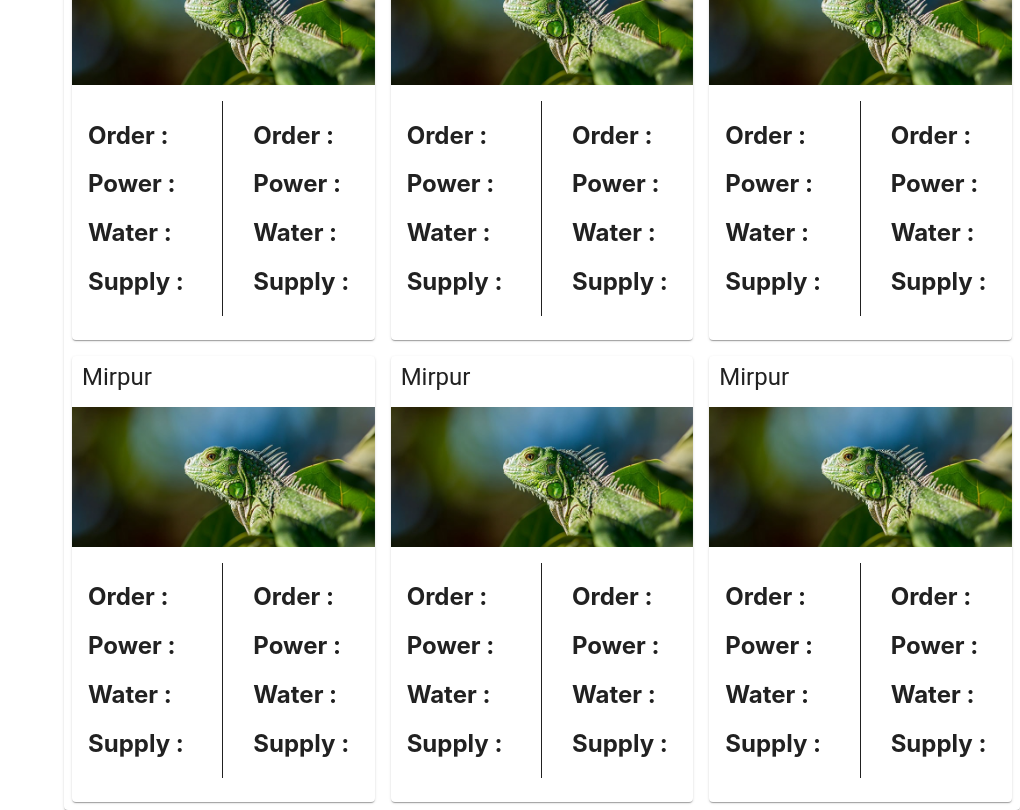
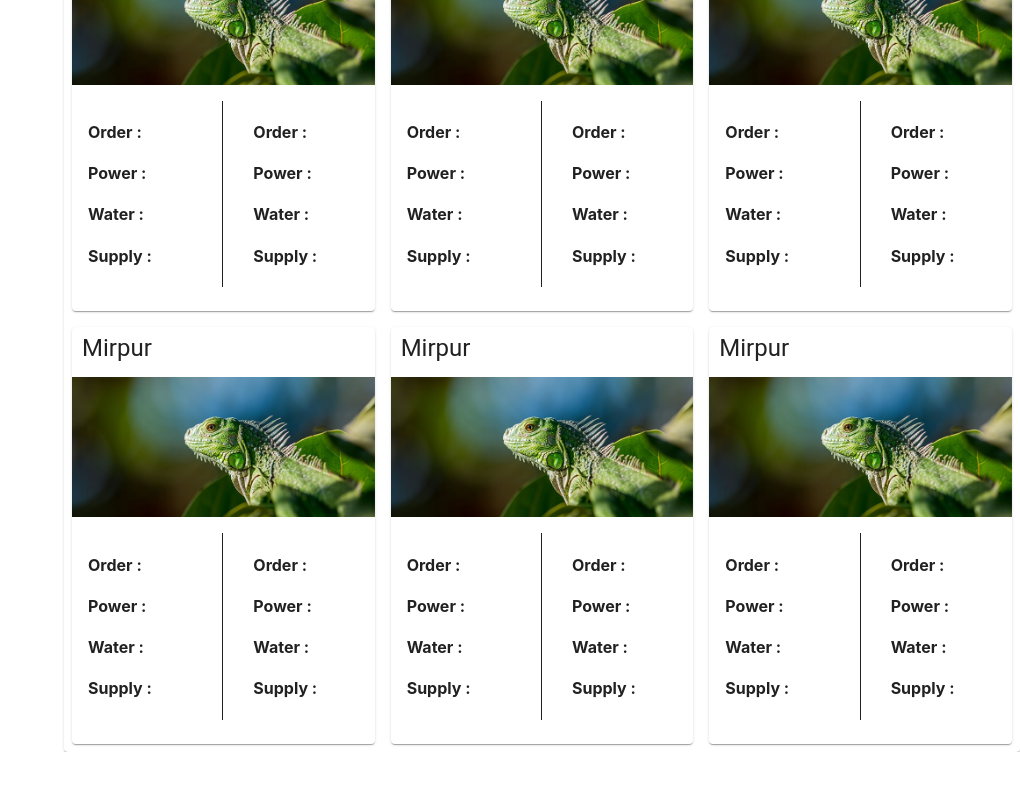
Before and after one commit to alanasBD/polygon, a Next.js app: page / in a window 1280 px wide. Shown: the part 1840-2650 px from the top of the page, without its empty margins (260-1280 px from the left). After the commit the page ends 2592 px from the top, so only its background shows below. Built offline with nearby package versions, Linux system fonts and the light colour scheme.

Commit message:
card component updated again

```diff
--- a/components/LocationCard.tsx
+++ b/components/LocationCard.tsx
@@ -33,16 +33,16 @@ const LocationCard = () => {
         <CardContent>
           <div style={{ display: "flex" }}>
             <div style={{ borderRight: "1px  solid", width: "50%" }}>
-              <h2>Order :</h2>
-              <h2>Power : </h2>
-              <h2>Water :</h2>
-              <h2>Supply :</h2>
+              <h4>Order :</h4>
+              <h4>Power : </h4>
+              <h4>Water :</h4>
+              <h4>Supply :</h4>
             </div>
             <div style={{ width: "50%", paddingLeft: "30px" }}>
-              <h2>Order :</h2>
-              <h2>Power : </h2>
-              <h2>Water :</h2>
-              <h2>Supply :</h2>
+              <h4>Order :</h4>
+              <h4>Power : </h4>
+              <h4>Water :</h4>
+              <h4>Supply :</h4>
             </div>
           </div>
         </CardContent>
```
